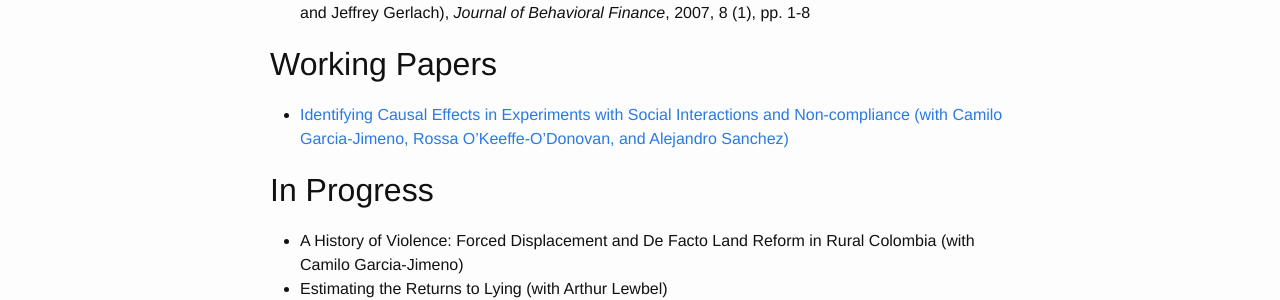
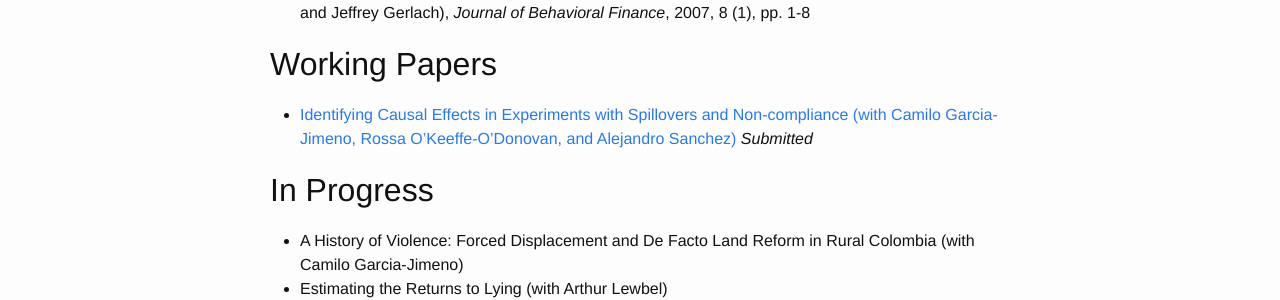
Before and after one commit to fditraglia/fditraglia.github.io, a Jekyll site: the page built from research.md, in a window 1280 px wide. Shown: the part 538-838 px from the top of the page. Built offline with Jekyll 4.4.1, drawn with Linux system fonts in a browser that asks for light colours.

Commit message:
post updated version with changed title

```diff
--- a/research.md
+++ b/research.md
@@ -17,7 +17,7 @@
 - [Yes, Wall Street, There is a January Effect: Evidence from Laboratory Auctions](http://www.tandfonline.com/doi/abs/10.1080/15427560709337012) (with Lisa Anderson and Jeffrey Gerlach), *Journal of Behavioral Finance*, 2007, 8 (1), pp. 1-8
 
 ## Working Papers
-- [Identifying Causal Effects in Experiments with Social Interactions and Non-compliance (with Camilo Garcia-Jimeno, Rossa O'Keeffe-O'Donovan, and Alejandro Sanchez)](https://ditraglia.com/pdf/spillovers-paper.pdf)
+- [Identifying Causal Effects in Experiments with Spillovers and Non-compliance (with Camilo Garcia-Jimeno, Rossa O'Keeffe-O'Donovan, and Alejandro Sanchez)](https://ditraglia.com/pdf/spillovers-paper.pdf) *Submitted*
 
 ## In Progress
 - A History of Violence: Forced Displacement and De Facto Land Reform in Rural Colombia (with Camilo Garcia-Jimeno)
```
Also changed, not shown: 1 other file.
